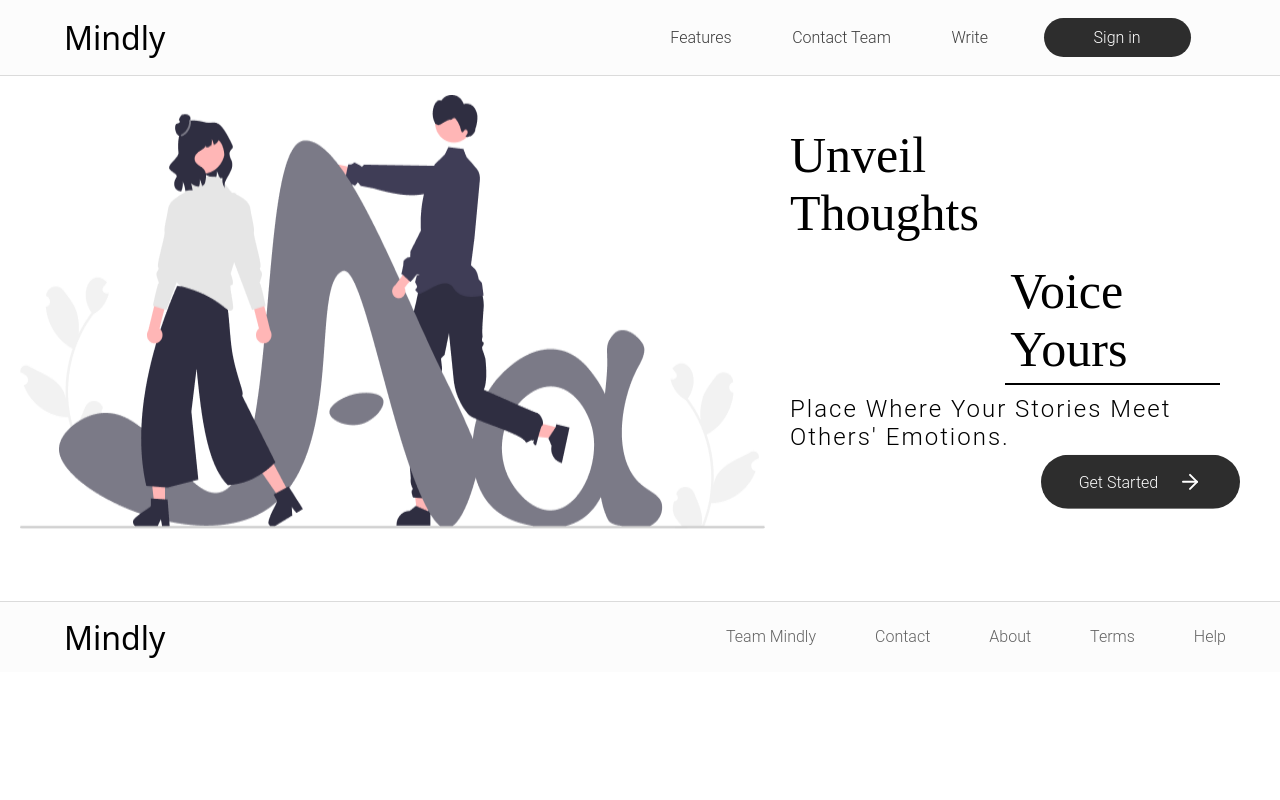
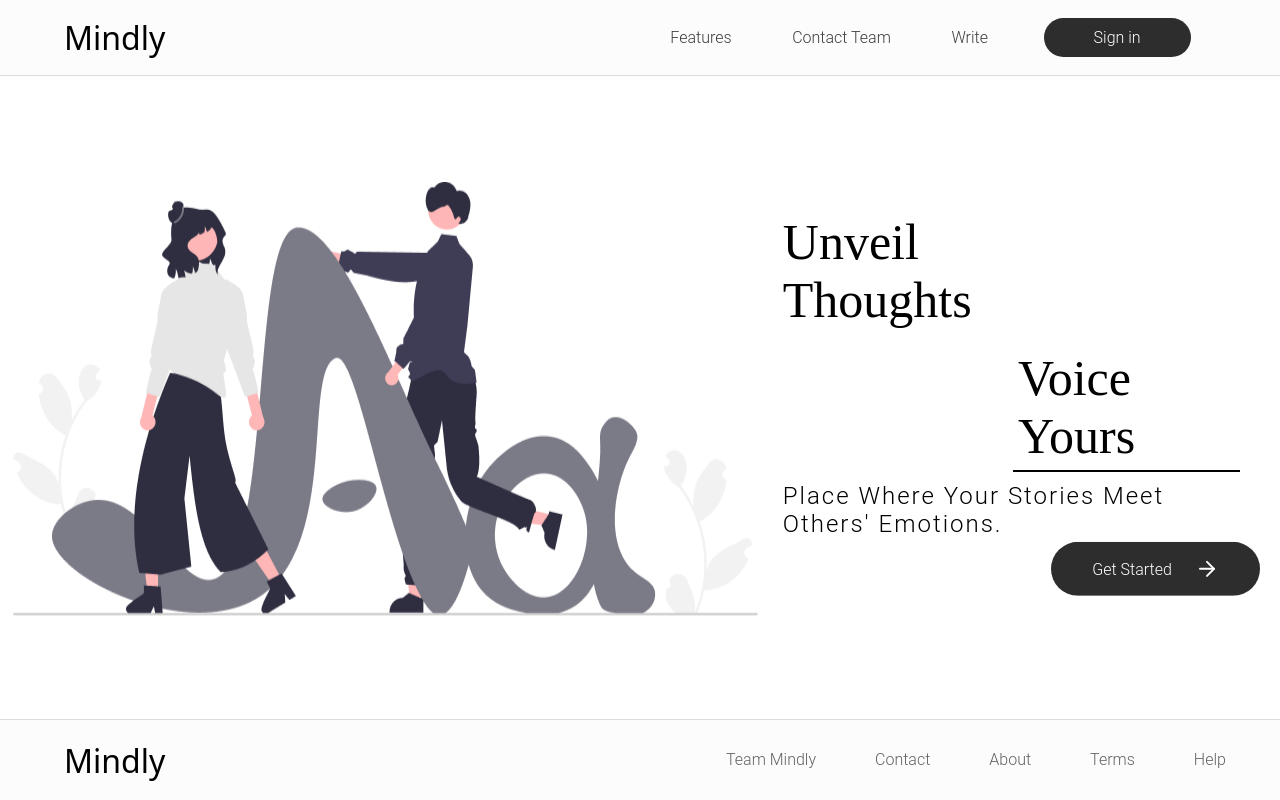
Before and after one commit to Rutvik599/mindly, a React (Create React App) app: page /homepage in a window 1280 px wide. Built offline with nearby package versions, Linux system fonts and the light colour scheme; no server answers; a web font is replaced by a local one.

Commit message:
Homepage Alligment Improved

```diff
--- a/src/Pages/Homeapage.js
+++ b/src/Pages/Homeapage.js
@@ -304,13 +304,16 @@ export default function Homeapage({ setLoading }) {
           {!loading ? "Send Reset Link" :
             <Loader2 size={15} style={{color: "white" }} className="loader"/>}
           </button>
+        <button className="alreadytext" onClick={() => closeForm(1)}>
+            Already Have An Account? <span style={{ textDecoration: "underline", marginLeft: "5px" }}>Sign in</span>
+          </button>
         </div>
       </form>
 
       {/* Dashboard */}
       <div className={`${
         isLogin || isSignUp || isForgotPassword ? "makeblur active" : "makeblur"
-      }`}>
+      }`} onClick={isLogin || isSignUp || isForgotPassword ? () => closeForm(3) : undefined}>
         <div className="header">
           <h1 className="sitename">Mindly</h1>
           <div className="headerpart">
--- a/src/Styles/Homepage.css
+++ b/src/Styles/Homepage.css
@@ -1,5 +1,5 @@
 .makeblur {
-  position: relative; /* Establish the positioning context for the pseudo-element */
+  position: relative;
 }
 
 .makeblur::before {
@@ -73,11 +73,17 @@
   border: 1px solid #2d2d2d;
 }
 .headerbottom {
+  position: fixed;
+  top: 50%;
+  left: 50%;
+  transform: translate(-50%, -50%);
+  width: 100%;
   display: flex;
   padding: 20px;
 }
 .headerbottom > img {
   flex: 1;
+  margin-left: 1%;
   animation: moveUpDown 3s ease-in-out infinite;
 }
 .headerbottomcontent {
@@ -136,10 +142,13 @@
 }
 
 .footer {
+  position: fixed;
+  bottom: 0; /* Ensures footer is at the bottom */
+  left: 0;
+  right: 0;
   background-color: #fcfcfc;
   border-top: 1px solid #dbdbdb;
-  margin-top: 4%;
-  height: 70px;
+  height: 80px;
   display: flex;
   align-items: center;
 }
@@ -241,9 +250,11 @@
 }
 .forgot {
   width: 100%;
+  cursor: pointer;
   text-align: end;
 }
 .forgotpassword {
+  cursor: pointer;
   font-family: "Roboto", sans-serif;
   font-weight: 300;
   font-size: small;
@@ -272,6 +283,7 @@
 }
 .alreadytext {
   width: 100%;
+  cursor: pointer;
   margin-top: 5%;
   text-align: center;
   font-family: "Roboto", sans-serif;
```
